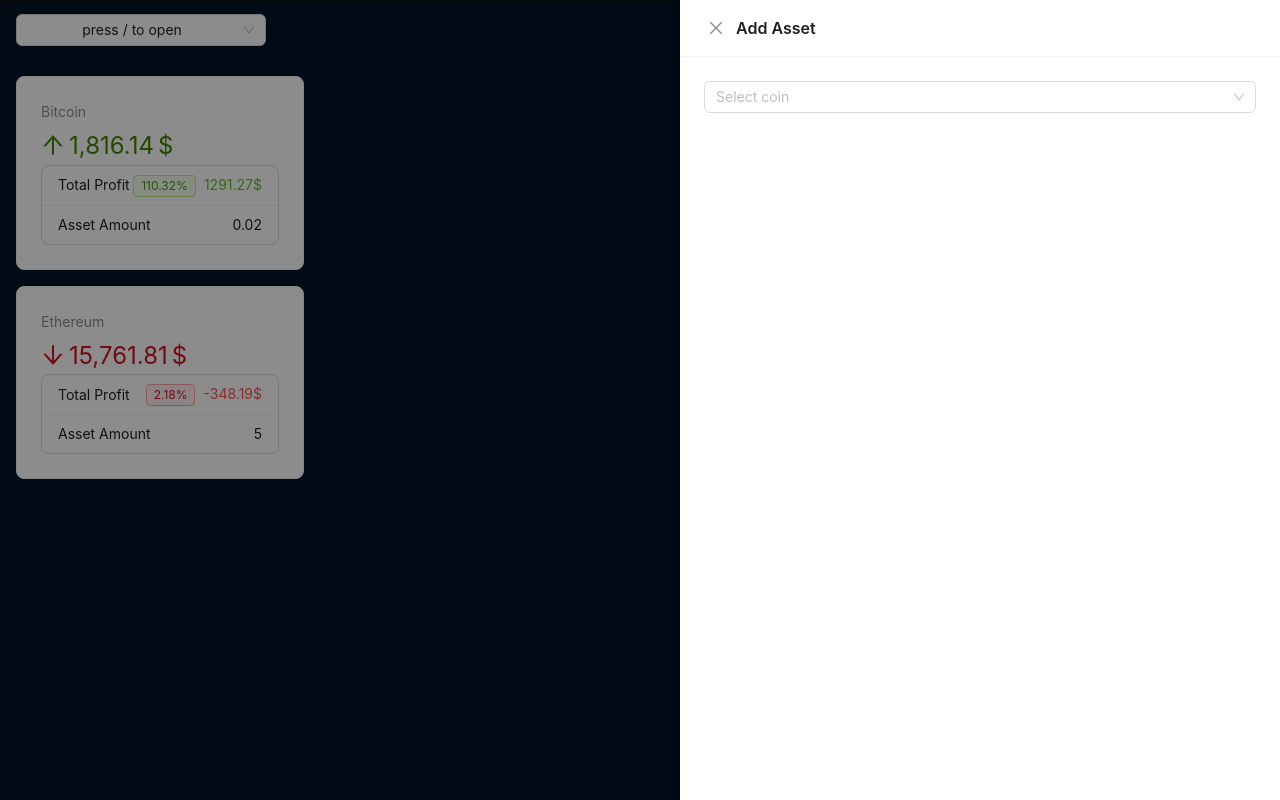
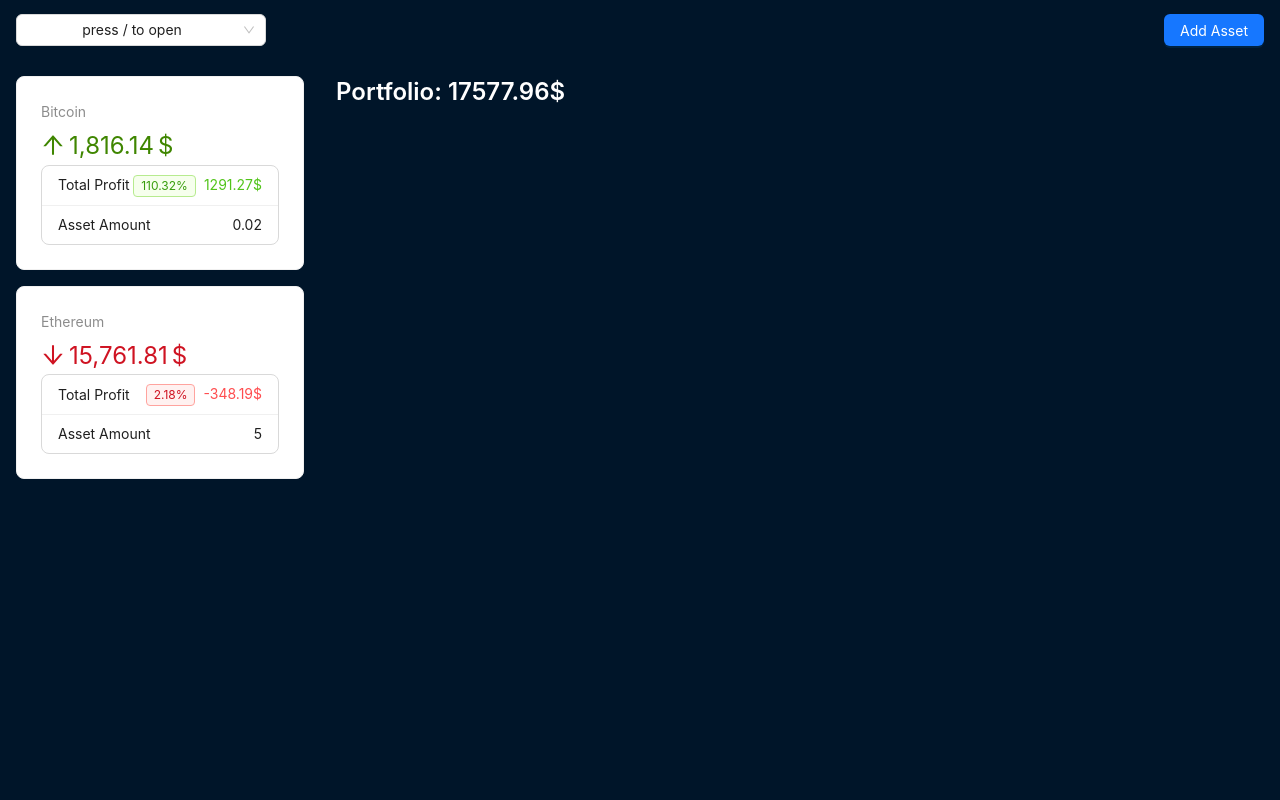
Before and after one commit to IlyaDi1305/react-crypto-app, a React (Vite) app: page / in a window 1280 px wide. Built offline with nearby package versions, Linux system fonts and the light colour scheme.

Commit message:
init Portfolio

```diff
--- a/src/components/AddAssetForm.jsx
+++ b/src/components/AddAssetForm.jsx
@@ -143,5 +143,3 @@ export default function AddAssetForm({onClose}) {
         </Form>
     )
 }
-
-// 2:15:29
--- a/src/components/layout/AppContent.jsx
+++ b/src/components/layout/AppContent.jsx
@@ -1,4 +1,5 @@
-import {Layout} from "antd";
+import {Layout, Typography} from "antd";
+import {useCrypto} from "../../context/crypto-context.jsx";
 
 const contentStyle = {
     textAlign: 'center',
@@ -9,6 +10,23 @@ const contentStyle = {
     padding: '1rem',
 }
 
-export default function AppContent(){
-    return (<Layout.Content style={contentStyle}>Content</Layout.Content>)
+export default function AppContent() {
+    const {assets, crypto} = useCrypto()
+
+    const cryptoPriceMap = crypto.reduce((acc, c)=> {
+        acc[c.id] = c.price
+        return acc
+    },{})
+
+    return (<Layout.Content style={contentStyle}>
+        <Typography.Title level={3} style={{textAlign: 'left', color: '#fff'}}
+        >
+            Portfolio: {' '}
+            {assets
+                .map((asset) => asset.amount * cryptoPriceMap[asset.id])
+                .reduce((acc, v) => (acc += v), 0)
+                .toFixed(2)}
+            $
+        </Typography.Title>
+    </Layout.Content>)
 }
--- a/src/components/layout/AppHeader.jsx
+++ b/src/components/layout/AppHeader.jsx
@@ -19,7 +19,7 @@ export default function AppHeader() {
     const [coin, setCoin] = useState(null)
     const [select, setSelect] = useState(false)
     const [modal, setModal] = useState(false)
-    const [drawer, setDrawer] = useState(true)
+    const [drawer, setDrawer] = useState(false)
     const {crypto} = useCrypto()
 
     useEffect(() => {
```
